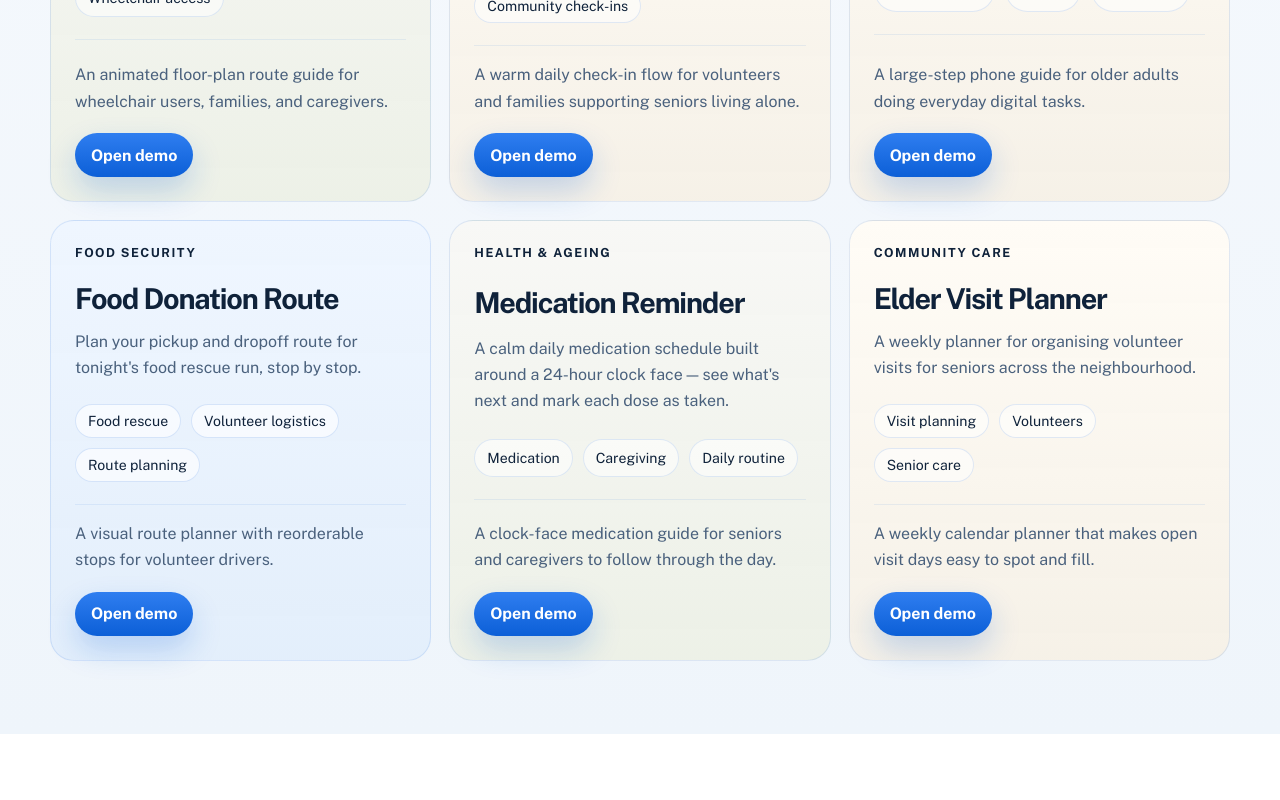
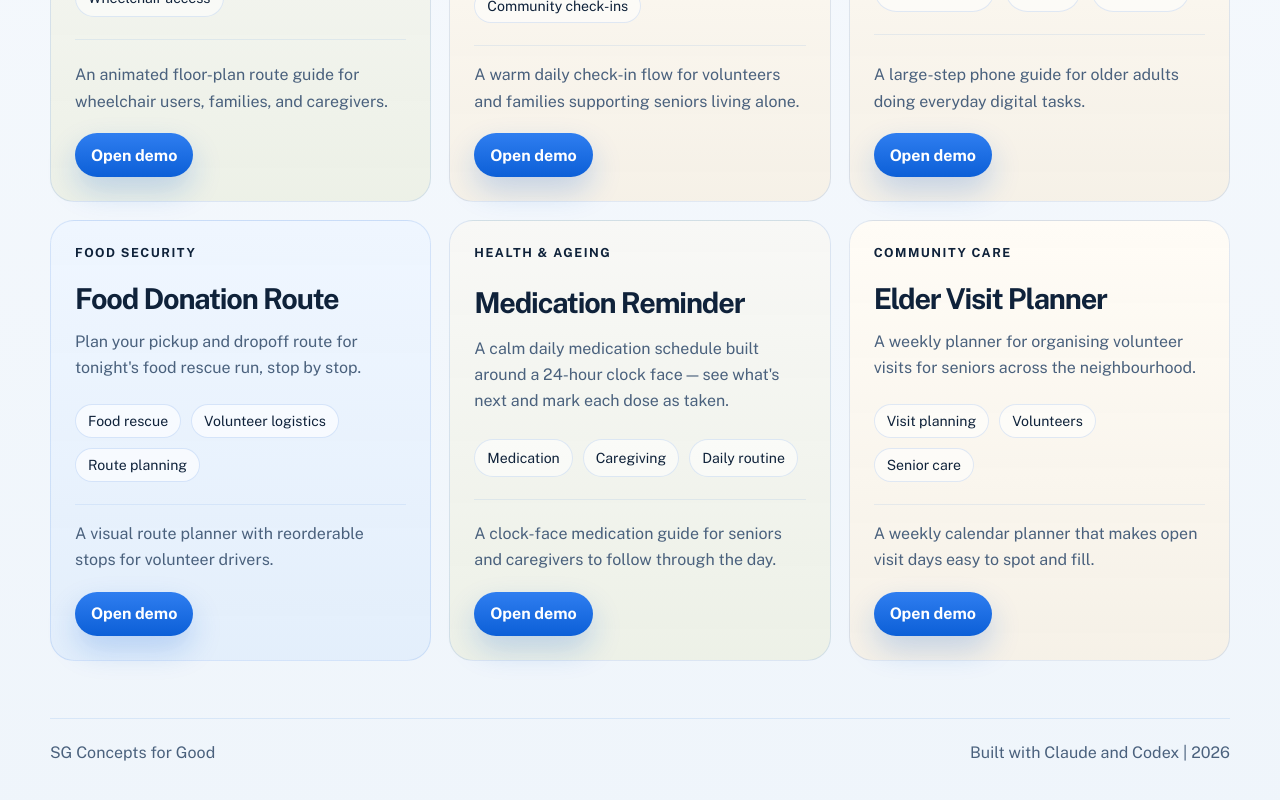
Before and after one commit to nc1z/concepts-for-good, a Next.js app: page / in a window 1280 px wide. Shown: the part 934-1734 px from the top of the page. Before the commit the page ends 1668 px from the top, so only its background shows below. Built offline with nearby package versions, Linux system fonts and the light colour scheme.

Commit message:
feat: footer

```diff
--- a/app/globals.css
+++ b/app/globals.css
@@ -371,6 +371,26 @@ a {
   box-shadow: 0 18px 34px rgba(12, 95, 215, 0.26);
 }
 
+.site-footer {
+  display: flex;
+  justify-content: space-between;
+  align-items: center;
+  gap: 16px;
+  margin-top: 56px;
+  padding: 24px 0 0;
+  border-top: 1px solid rgba(12, 95, 215, 0.1);
+  color: var(--text-soft);
+}
+
+.site-footer p {
+  margin: 0;
+}
+
+.site-footer a {
+  color: var(--blue-strong);
+  font-weight: 600;
+}
+
 @media (max-width: 960px) {
   .gallery-grid {
     grid-template-columns: 1fr;
@@ -389,6 +409,11 @@ a {
 
   .gallery-item {
     min-height: unset;
+  }
+
+  .site-footer {
+    flex-direction: column;
+    align-items: flex-start;
   }
 
   .gallery-item__topline {
--- a/app/page.tsx
+++ b/app/page.tsx
@@ -213,6 +213,11 @@ export default function Home() {
           Back to top
         </a>
       ) : null}
+
+      <footer className="site-footer">
+        <p>SG Concepts for Good</p>
+        <p>Built with Claude and Codex | 2026</p>
+      </footer>
     </main>
   );
 }
```
